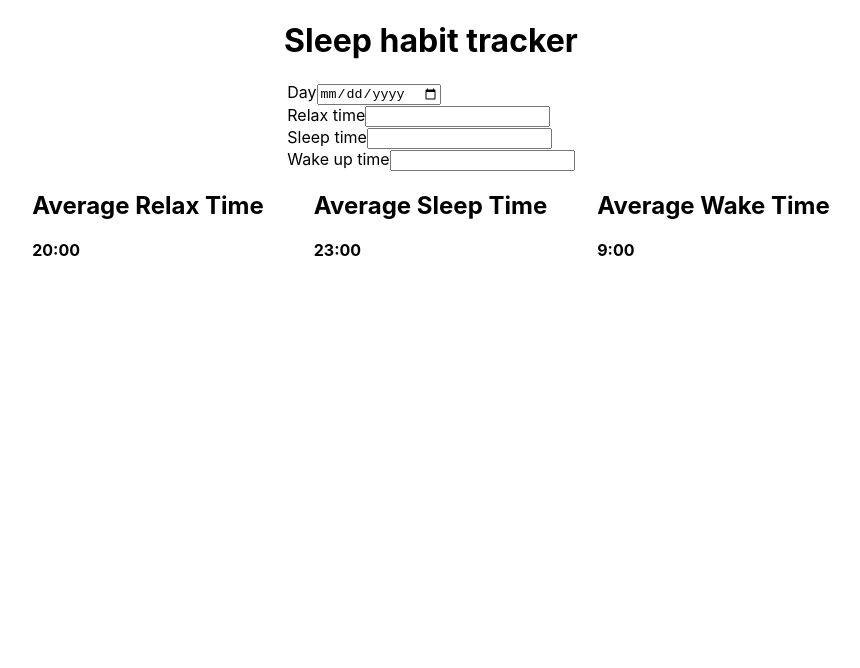
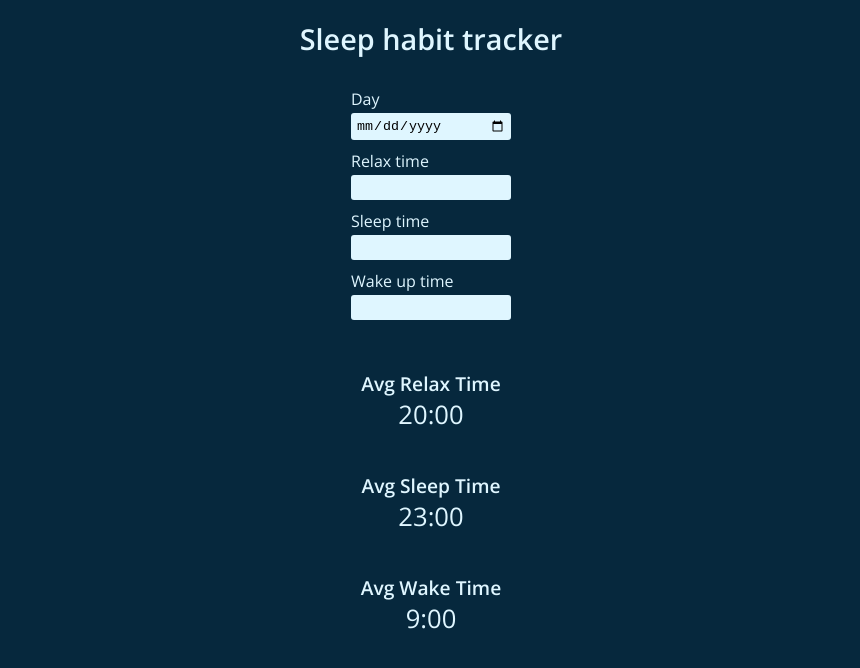
Before and after one commit to michal-markiewicz/sleep-habit-tracker, a React (Create React App) app: page / in a window 1280 px wide. Shown: the top 668 px of the page, without its empty margins (209-1069 px from the left). Built offline with nearby package versions, Linux system fonts and the light colour scheme.

Commit message:
Make it pretty

```diff
--- a/public/index.html
+++ b/public/index.html
@@ -5,6 +5,10 @@
     <link rel="icon" href="%PUBLIC_URL%/favicon.ico" />
     <meta name="viewport" content="width=device-width, initial-scale=1" />
     <meta name="theme-color" content="#000000" />
+    <link rel="preconnect" href="https://fonts.googleapis.com">
+    <link rel="preconnect" href="https://fonts.gstatic.com" crossorigin>
+    <link href="https://fonts.googleapis.com/css2?family=Open+Sans:wght@300;400;500;600;700&display=swap" rel="stylesheet">
+
     <meta
       name="description"
       content="Web site created using create-react-app"
--- a/src/App.css
+++ b/src/App.css
@@ -1,3 +1,10 @@
+body
+{
+  background-color: #06283D;
+  color: #DFF6FF;
+  font-family: 'Open Sans', sans-serif;
+}
+
 /* App component */
 
 #app
@@ -8,10 +15,72 @@
   flex-direction: column;
 }
 
+#app h1
+{
+  font-size: 1.8rem;
+  font-weight: 600;
+}
+
+/* UserInput component */
+
+#user-input
+{
+  margin-top: 10px;
+}
+
+.user-input-container
+{
+  display: flex;
+  flex-direction: column;
+}
+
+.user-input-container:not(:first-child) label
+{
+  margin-top: 10px;
+}
+
+.user-input-container label
+{
+  font-weight: 300;
+  font-size: 1rem;
+}
+
+.user-input-container input
+{
+  margin-top: 3px;
+  width: 150px;
+  background-color: #DFF6FF;
+  border-radius: 3px;
+  border: none;
+  padding: 5px;
+}
+
+.user-input-container input:focus
+{
+  outline-color: #47B5FF;
+}
+
 /* ShowData component */
 
 #show-data
 {
   display: flex;
-  gap: 50px;
+  flex-direction: column;
+  text-align: center;
+  margin-top: 30px;
+  gap: 20px;
 }
+
+#show-data h2
+{
+  font-size: 1.2rem;
+  margin: 0;
+  margin-top: 20px;
+  font-weight: 600;
+}
+
+#show-data b
+{
+  font-size: 1.6rem;
+  font-weight: 300;
+}
--- a/src/App.js
+++ b/src/App.js
@@ -53,7 +53,7 @@ function AvgRelaxTime()
 {
   return (
     <div>
-      <h2>Average Relax Time</h2>
+      <h2>Avg Relax Time</h2>
       <b>20:00</b>
     </div>
   );
@@ -63,7 +63,7 @@ function AvgSleepTime()
 {
   return (
     <div>
-      <h2>Average Sleep Time</h2>
+      <h2>Avg Sleep Time</h2>
       <b>23:00</b>
     </div>
   );
@@ -73,7 +73,7 @@ function AvgWakeTime()
 {
   return (
     <div>
-      <h2>Average Wake Time</h2>
+      <h2>Avg Wake Time</h2>
       <b>9:00</b>
     </div>
   );
```
